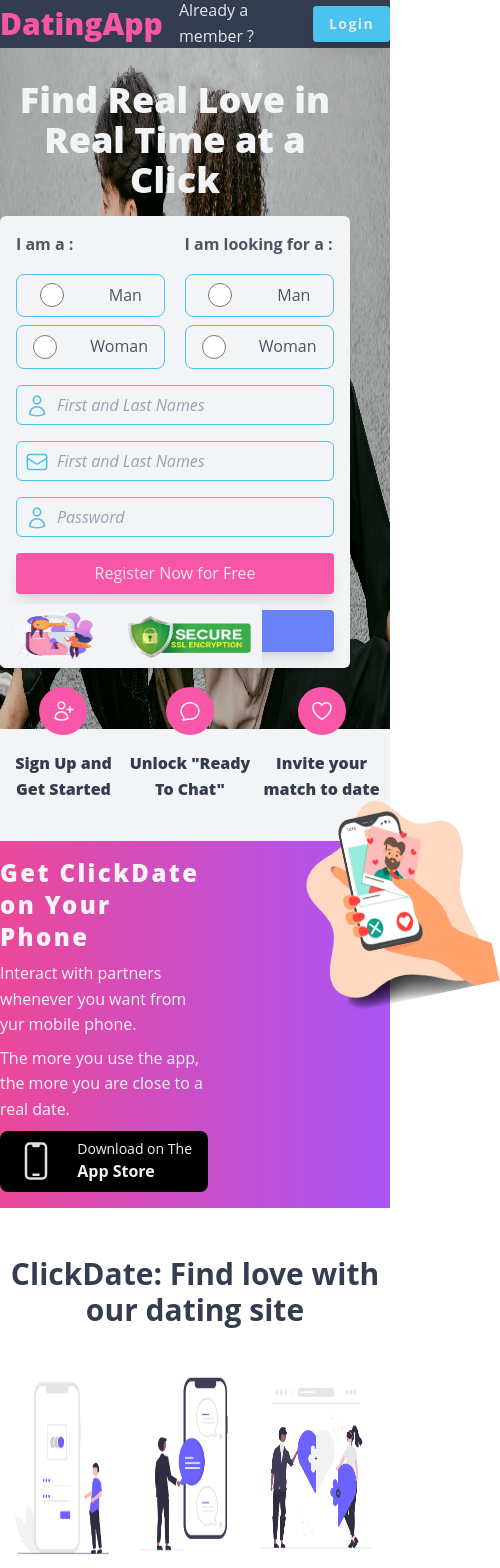
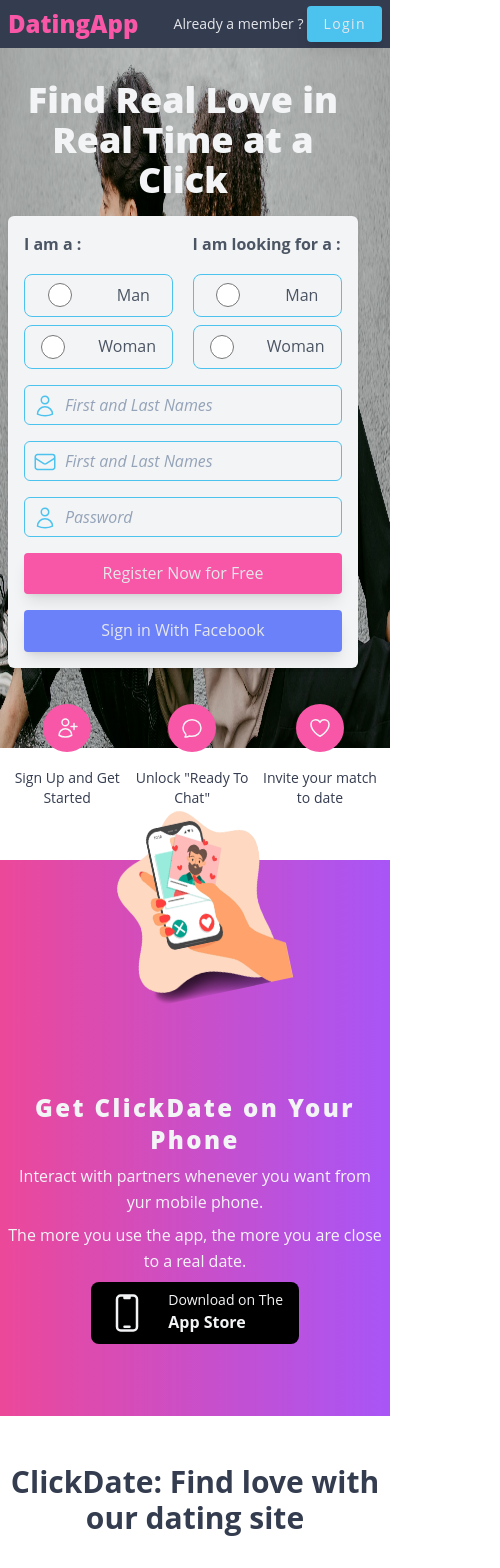
Before and after one commit to abdelrany/Dating-web-App, a Next.js app in the folder front-end/: page / in a window 390 px wide. Shown: the top 1568 px of the page, 500 px wide, since content can reach past the window. Built offline with nearby package versions, Linux system fonts and the light colour scheme.

Commit message:
feat: added responsiveness

```diff
--- a/front-end/components/Nav.tsx
+++ b/front-end/components/Nav.tsx
@@ -7,9 +7,9 @@ const Nav = () => {
 
     if (isLoggedIn) {
       return <header>
-          <nav className='bg-white flex justify-between items-center h-12md:px-12 lg:px-32'>
+          <nav className='bg-white flex justify-between items-center h-12  px-2 sm:px-8 lg:px-32'>
               {/* logo to be added later as an SVG or PNG */}
-              <h1 className="font-extrabold text-3xl text-primary mr-4">DatingApp</h1>
+              <h1 className="font-extrabold text-2xl text-primary mr-4">DatingApp</h1>
               <ul className="flex items-center flex-1 gap-4 ml-8 text-dark">
                 <li className="cursor-pointer hover:text-primary hover:translate-y-[-4px] transition-all duration-300">Matches</li>
                 <li className="cursor-pointer hover:text-primary hover:translate-y-[-4px] transition-all duration-300">Dates</li>
@@ -25,12 +25,12 @@ const Nav = () => {
         </header>
     }
   if(!isLoggedIn) return <header className='bg-dark '>
-                            <nav className='flex justify-between items-center h-12 md:px-32'>
+                            <nav className='flex justify-between items-center h-12 px-2 sm:px-8 lg:px-32'>
                               {/* logo to be added later as an SVG or PNG */}
-                              <h1 className="font-extrabold text-3xl text-primary mr-4">DatingApp</h1>
-                              <div className='flex items-center gap-2'>
-                                <p className='text-gray-200'>Already a member ? </p>
-                                <button className='btn-accent font-bold tracking-widest'>Login</button>
+                              <h1 className="font-extrabold text-2xl text-primary md:mr-4">DatingApp</h1>
+                              <div className='flex items-center gap-1 md:gap-2'>
+                                <p className='text-gray-200 text-sm'>Already a member ? </p>
+                                <button className='btn-accent text-sm tracking-widest'>Login</button>
                               </div>
                             </nav>
                          </header>
--- a/front-end/components/home/Features.tsx
+++ b/front-end/components/home/Features.tsx
@@ -12,12 +12,12 @@ const Features = (props: Props) => {
   return (
     <div className=' min-h-[80vh]'>
         {/* download app section */}
-        <div className='bg-gradient md:px-12 lg:px-32 py-4 flex items-start justify-around gap-24'>
-            <div className=''>
-                <h1 className='mb-2 text-2xl font-extrabold text-gray-100 tracking-widest'>Get ClickDate on Your Phone</h1>
-                <p className='mb-2 text-gray-100 tracking-normal'>Interact with partners whenever you want from yur mobile phone.</p>
-                <p className='mb-2 text-gray-100 tracking-normal'>The more you use the app, the more you are close to a real date.</p>
-                <div className='hover:translate-y-[-4px] group cursor-pointer duration-300 w-52 flex items-center justify-between p-2 px-4 bg-black rounded-lg text-gray-100'>
+        <div className='bg-gradient py-2 px-2 sm:px-8 lg:px-32 lg:py-4 flex flex-col-reverse md:flex-row md:items-start justify-between items-center gap-24'>
+            <div className='flex flex-col items-center -translate-y-16 md:translate-y-0'>
+                <h1 className='mb-2 text-2xl font-extrabold text-gray-100 tracking-widest text-center '>Get ClickDate on Your Phone</h1>
+                <p className='mb-2 text-gray-100 tracking-normal text-center'>Interact with partners whenever you want from yur mobile phone.</p>
+                <p className=' mb-2 text-gray-100 tracking-normal text-center'>The more you use the app, the more you are close to a real date.</p>
+                <div className='hover:-translate-y-2 group cursor-pointer duration-300 w-52 flex items-center  justify-between p-2 px-4 bg-black rounded-lg text-gray-100'>
                     <DevicePhoneMobileIcon className='animate-pulse h-full w-10'/>
                     <span className=''>
                         <p className='text-sm'>Download on The</p>
@@ -25,30 +25,31 @@ const Features = (props: Props) => {
                     </span>
                 </div>
             </div>
-            <Image src={matchImg} alt="our app on app strore" className="w-44  h-52 -translate-y-16 -rotate-12 hover:rotate-0 duration-500" />
+            <Image src={matchImg} alt="our app on app strore" className="w-40  h-48 -translate-y-16 -rotate-12 hover:rotate-0 duration-500" />
         </div>
         {/* features */}
-        <div className='md:px-12 lg:px-32 bg-white py-12'>
+        <div className=' px-2 sm:px-8 lg:px-32 bg-white py-12'>
             <h1 className='text-center font-bold text-3xl text-dark'>ClickDate: Find love with our dating site</h1>
 
-            <div className='flex items-center justify-between py-8'>
+            <div className='flex items-center justify-around flex-col md:flex-row py-8 gap-4'>
                 <div className='flex flex-col items-center gap-2'>
                     <Image src={signupSvg} alt="sign up" className="w-52 h-52 hover:scale-110 duration-500"/>
                     <h1 className='text-center font-bold text-xl tracking-wide'>Sign up and Get Started</h1>
-                    <p className='text-sm text-center'>Now with instantly generated matches based <br/>  on your behavior, likes, patterns, psyche.</p>
+                    <p className='text-sm text-center'>Now with instantly generated matches based  on your behavior, likes, patterns, psyche.</p>
                 </div>
                 <div className='flex flex-col items-center gap-2'>
                     <Image src={chattingSvg} alt="sign up" className="w-52 h-52 hover:scale-110 duration-500"/>
                     <h1 className='text-center font-bold text-xl tracking-wide'>Unlock "Ready to Chat" </h1>
-                    <p className='text-sm text-center'>Unlock "Ready to Chat" status with partner <br/>  and chat without any limits.</p>
+                    <p className='text-sm text-center'>Unlock "Ready to Chat" status with partner  and chat without any limits.</p>
                 </div>
                 <div className='flex flex-col items-center gap-2'>
                     <Image src={datingSvg} alt="sign up" className="w-52 h-52 hover:scale-110 duration-500"/>
                     <h1 className='text-center font-bold text-xl tracking-wide'>Invite your match to date</h1>
-                    <p className='text-sm text-center'> Afer certain relationsis built up, you're "ready to date" <br/>  and can invite your match to date right from the app</p>
+                    <p className='text-sm text-center'> Afer certain relationsis built up, you're "ready to date"  and can invite your match to date right from the app</p>
                 </div>
             </div>
         </div>
+
     </div>
   )
 }
--- a/front-end/components/home/LoggedinHome.tsx
+++ b/front-end/components/home/LoggedinHome.tsx
@@ -6,7 +6,7 @@ const LoggedinHome = (props: Props) => {
   return (
     <section className=''>
         <div className="absolute top-12 left-0 w-screen text-dark bg-gradient">
-            <ul className='flex items-center gap-16 text-gray-200 max-w-[1200px] my-0 mx-auto h-12'>
+            <ul className='flex items-center gap-16 text-gray-200  px-2 sm:px-8 h-12'>
                 <li className="">My Matches</li>
                 <li className="">Favorites</li>
                 <li className="">Visitors</li>
--- a/front-end/components/home/UnloggedHome.tsx
+++ b/front-end/components/home/UnloggedHome.tsx
@@ -13,32 +13,32 @@ const UnloggedHome = (props: Props) => {
   return (
     <section className=''>
        <Image src={homeImg} alt="dating app home page" className="absolute top-0 left-0 w-screen h-screen z-[-1]" />
-       <div className='py-8 md:px-12 lg:px-32 mb-12 h-[75vh]'>
+       <div className='py-8  px-2 sm:px-8 lg:px-32 mb-12 min-h-[75vh] '>
            <h1 className='font-extrabold text-4xl text-center text-gray-100 w-[350px] mb-4'>Find Real Love in Real Time at a Click</h1>
            <Form/>
-           <div className='absolute bottom-44 right-32 flex items-center rounded-md bg-gray-100 w-90 h-16'>
-               <Image src={privacyImg} alt="privacy" className='h-full w-32' />
-               <Image src={secureImg} alt="privacy" className='h-full w-44' />
+           <div className='hidden absolute bottom-44 right-32 lg:flex items-center rounded-md bg-gray-100 w-90 h-16'>
+               <Image src={privacyImg} alt="privacy" className='h-full w-32'/>
+               <Image src={secureImg} alt="privacy" className='h-full w-44'/>
            </div>
        </div>
-        <div className='h-28 bg-gray-100 flex items-center justify-around md:px-12 lg:px-32 '>
-                <div className='flex flex-col justify-center items-center translate-y-[-40px] gap-4'>
+        <div className='h-28 bg-white flex items-center justify-around gap-2 px-2 sm:px-8 lg:px-32 '>
+                <div className='flex flex-col justify-center items-center -translate-y-12 gap-4'>
                     <div className='flex justify-center items-center w-12 h-12 rounded-full bg-primary group hover:bg-gray-100 duration-300'>
                         <UserPlusIcon className='h-6 w-6 text-gray-100 group-hover:text-primary'/>
                     </div>
-                    <h1 className='text-center font-extrabold text-dark'>Sign Up and Get Started</h1>
+                    <h1 className='text-center text-sm lg:font-extrabold text-dark'>Sign Up and Get Started</h1>
                 </div>
-                <div className='flex flex-col justify-center items-center translate-y-[-40px] gap-4'>
+                <div className='flex flex-col justify-center items-center  -translate-y-12 gap-4'>
                     <div className='flex justify-center items-center w-12 h-12 rounded-full bg-primary group hover:bg-gray-100 duration-300'>
                         <ChatBubbleOvalLeftIcon className='h-6 w-6 text-gray-100 group-hover:text-primary'/>
                     </div>
-                    <h1 className='text-center font-extrabold text-dark'>Unlock "Ready To Chat"</h1>
+                    <h1 className='text-center text-sm lg:font-extrabold text-dark'>Unlock "Ready To Chat"</h1>
                 </div>
-                <div className='flex flex-col justify-center items-center translate-y-[-40px] gap-4'>
+                <div className='flex flex-col justify-center items-center  -translate-y-12 gap-4'>
                     <div className='group flex justify-center items-center w-12 h-12 rounded-full bg-primary hover:bg-gray-100 duration-300'>
                         <HeartIcon className='h-6 w-6 text-gray-100 group-hover:text-primary duration-300'/>
                     </div>
-                    <h1 className='text-center font-extrabold text-dark'>Invite your match to date</h1>
+                    <h1 className='text-center text-sm lg:font-extrabold text-dark'>Invite your match to date</h1>
                 </div>
         </div>
         <Features/>
```
